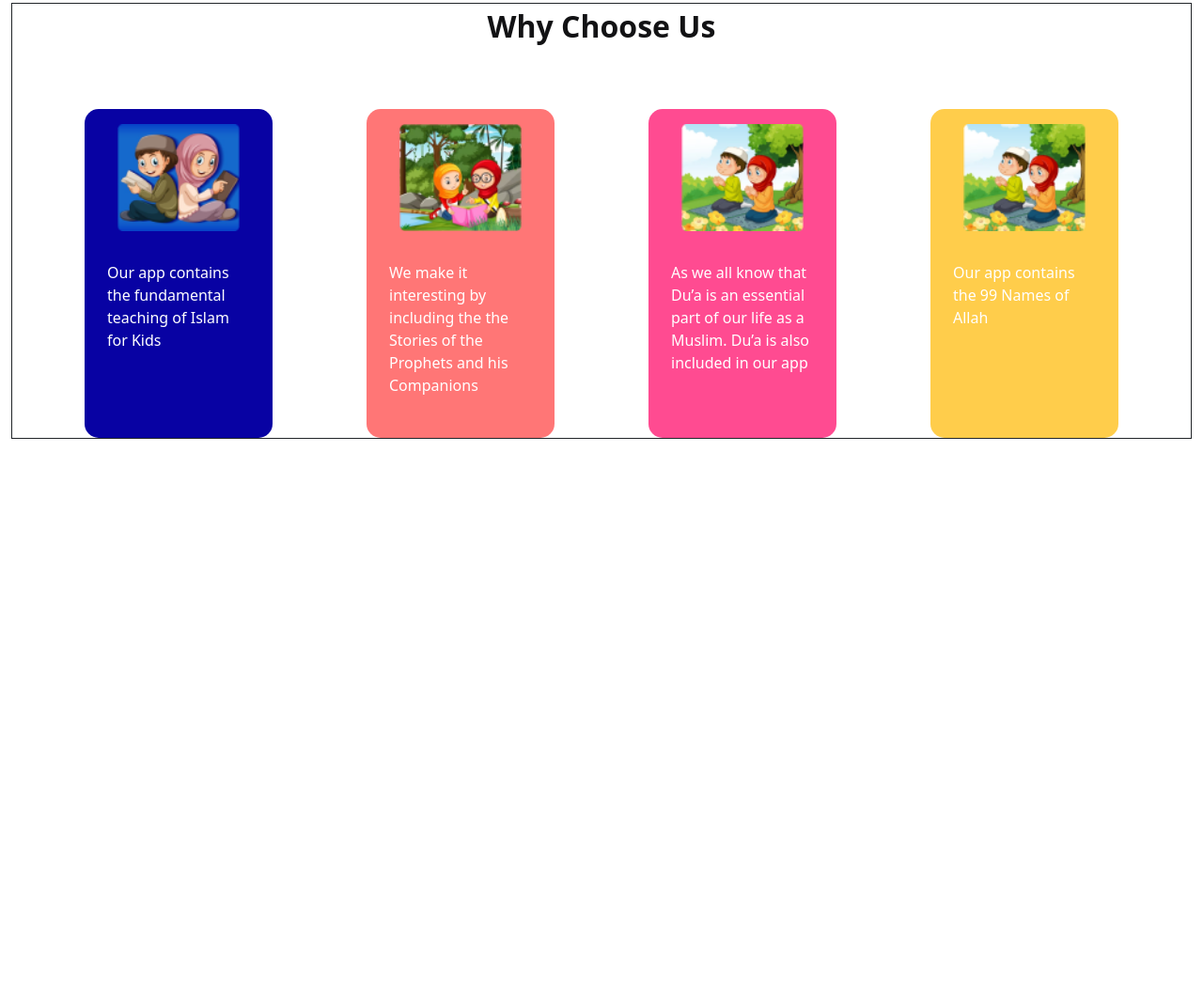
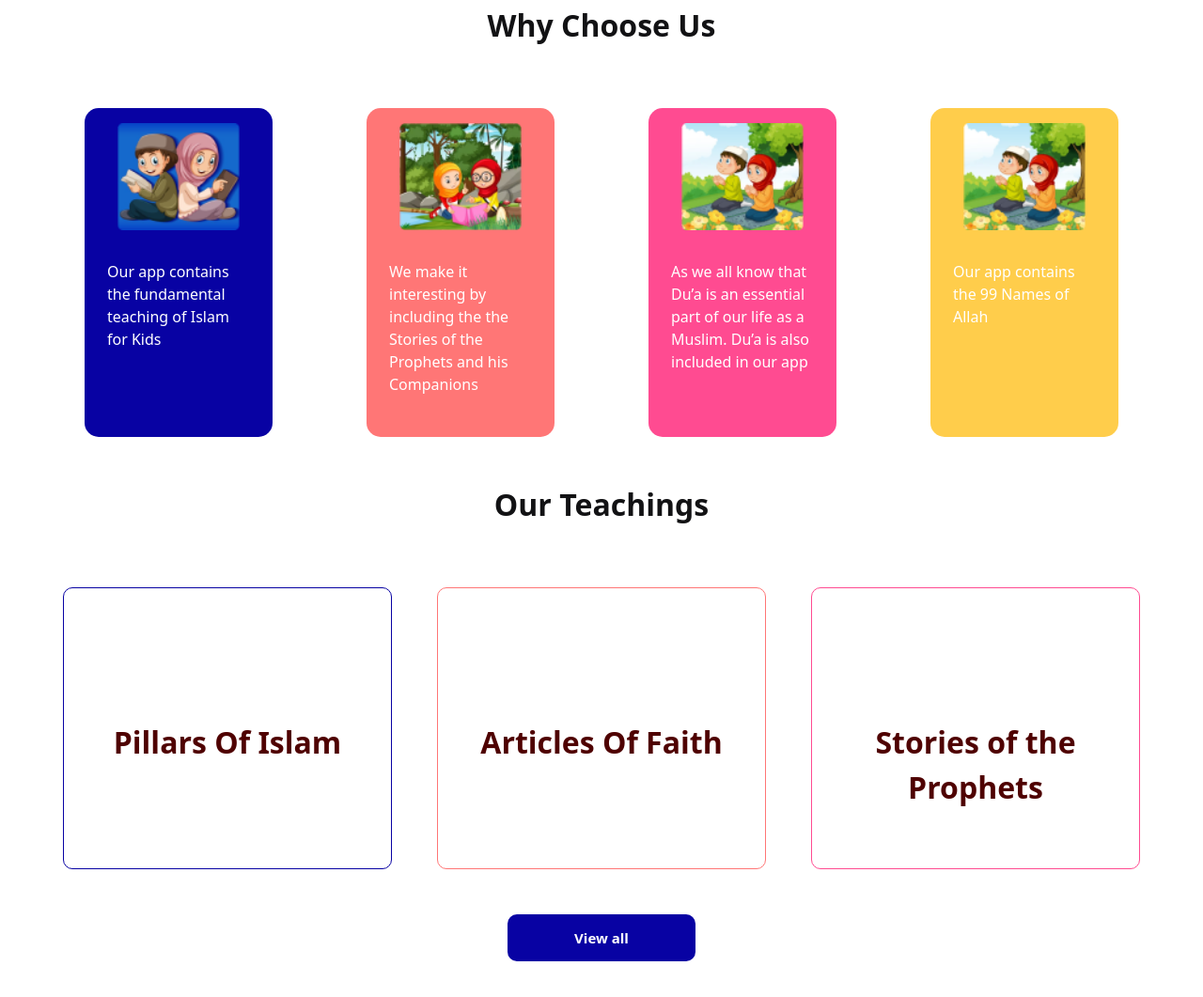
Before and after one commit to TopboySaint/Hyra-App, a plain HTML site: page index.html in a window 1280 px wide. Shown: the part 573-1634 px from the top of the page at 94% size. Before the commit the page ends 1040 px from the top, so only its background shows below. Drawn offline with Linux system fonts and the light colour scheme.

Commit message:
about to

```diff
--- a/index.html
+++ b/index.html
@@ -45,7 +45,7 @@
         </div>
     </div>
 
-    <div class="container-fluid border border-dark">
+    <div class="container-fluid">
         <p class="para2 text-center">Why Choose Us</p>
         <div class="d-flex justify-content-center flexer pt-5">
             <div class="boxes">
@@ -69,6 +69,29 @@
             </div>
         </div>
     </div>
+
+    <div class="container-fluid mt-5">
+        <p class="para2 text-center">Our Teachings</p>
+        <div class="d-flex justify-content-center pt-5 gap-5">
+            <div class="teach">
+                <p class="text-center pillar">Pillars Of Islam</p>
+            </div>
+            <div class="teach2">
+                <p class="text-center pillar">Articles Of Faith</p>
+            </div>
+            <div class="teach3">
+                <p class="text-center pillar">Stories of the <br> Prophets</p>
+            </div>
+        </div>
+        <button class="bttn3 mx-auto mt-5 mb-5" style="display: block;">View all</button>
+    </div>
+
+    <div class="container-fluid mt-5">
+        <div>
+            <div style="width: 50% twoo;"></div>
+            <div style="width: 50% twoo;"></div>
+        </div>
+    </div>
 </body>
 
 </html>
--- a/style.css
+++ b/style.css
@@ -121,3 +121,52 @@
     font-weight: 500;
     font-family: "Times New Roman" serif;
   }
+
+  .teach{
+    width: 350px;
+    height: 300px;
+    border-radius: 10px;
+    padding-top: 140px;
+    border: 1px solid #0802a3;
+  }
+
+  .teach2{
+    width: 350px;
+    height: 300px;
+    padding-top: 140px;
+    border-radius: 10px;
+    border: 1px solid #ff7676;
+  }
+
+  .teach3{
+    width: 350px;
+    height: 300px;
+    padding-top: 140px;
+    border-radius: 10px;
+    border: 1px solid  #ff4b91;
+  }
+
+  .pillar{
+    color:#4F0101;
+    font-size: 32px;
+    font-weight: 700;
+    font-family: "Times New Roman" serif;
+  }
+
+  .bttn3 {
+    width: 200px;
+    height: 50px;
+    border-radius: 10px;
+    font-size: 15px;
+    font-weight: 700;
+    color: #fff;
+    background: #0802a3;
+    font-family: "Times New Roman" serif;
+    border: 2px solid #0802a3;
+  }
+
+  .twoo{
+    width: 200px;
+    border: 2px solid green;
+    height: 500px;
+  }
```
